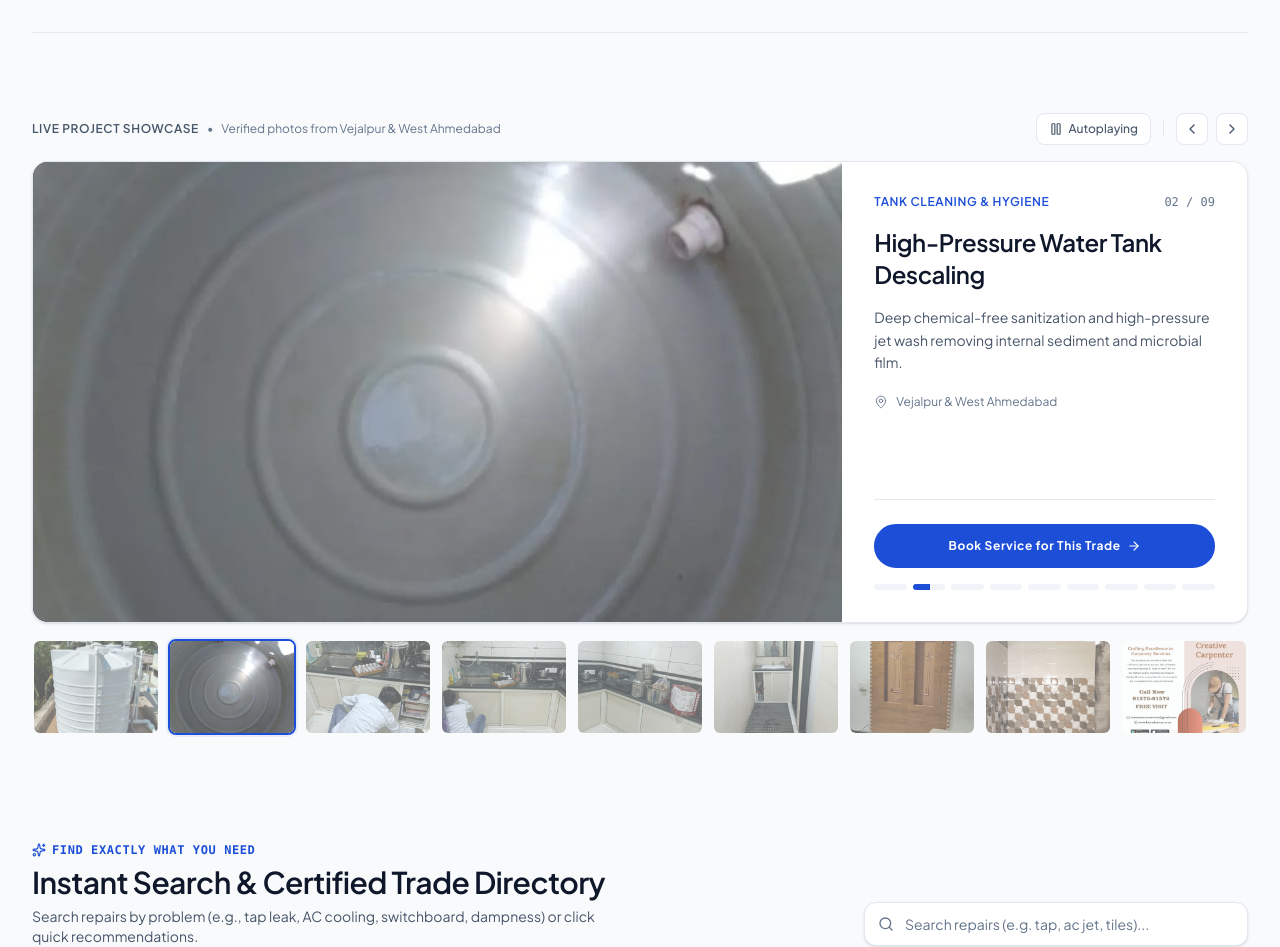
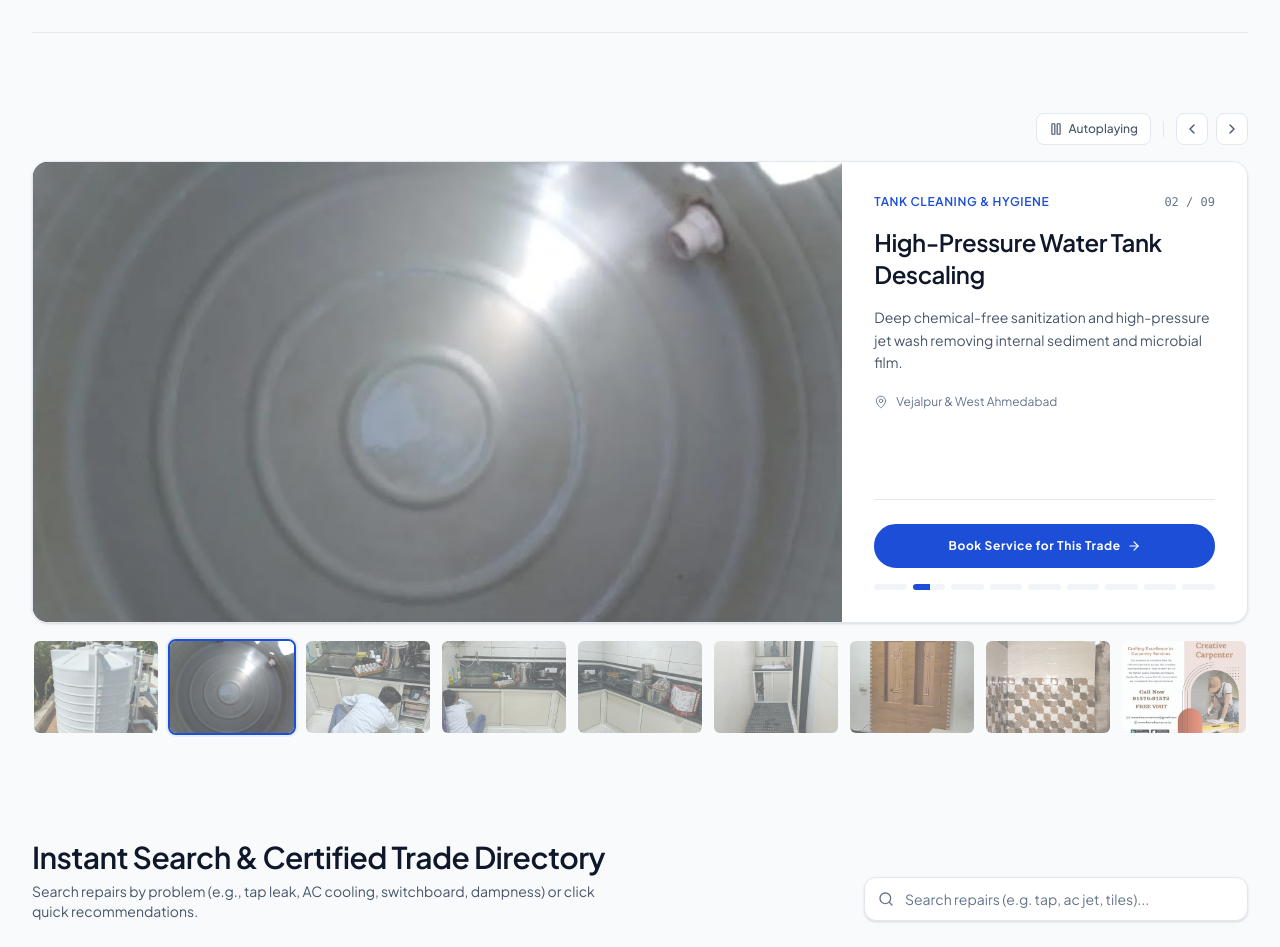
Before and after one commit to sp25126/assignment-J-RAT, a React (Vite) app: page / in a window 1280 px wide. Shown: the part 3316-4263 px from the top of the page. Built offline with nearby package versions, Linux system fonts and the light colour scheme.

Commit message:
style: remove remaining eyebrows and clean up headers

```diff
--- a/src/components/ReviewsSection.jsx
+++ b/src/components/ReviewsSection.jsx
@@ -31,9 +31,6 @@ export default function ReviewsSection() {
         {/* Exact Section Header from Original Site */}
         <div className="flex flex-col md:flex-row md:items-end justify-between gap-6 pb-10 border-b border-[#e5e3dc]">
           <div>
-            <div className="text-[11px] font-mono font-bold text-[#121316] uppercase tracking-wider mb-2">
-              GOOGLE REVIEWS
-            </div>
             <h2 className="text-3xl sm:text-4xl font-extrabold text-[#121316] tracking-tight font-display">
               Google reviews
             </h2>
--- a/src/components/Section2ServicesShowcase.jsx
+++ b/src/components/Section2ServicesShowcase.jsx
@@ -133,20 +133,8 @@ export default function Section2ServicesShowcase({ onOpenBooking, onSelectServic
           onMouseEnter={() => setIsHovered(true)}
           onMouseLeave={() => setIsHovered(false)}
         >
-          {/* Subheader & Controls */}
-          <div className="flex flex-col sm:flex-row sm:items-center justify-between gap-4">
-            <div className="flex items-center gap-2">
-              <span className="text-xs font-semibold uppercase tracking-wider text-[var(--ink-secondary)]">
-                Live Project Showcase
-              </span>
-              <span className="text-xs text-[var(--ink-muted)]">•</span>
-              <span className="text-xs text-[var(--ink-muted)]">
-                Verified photos from Vejalpur & West Ahmedabad
-              </span>
-            </div>
-
           {/* Carousel Controls */}
-            <div className="flex items-center gap-2">
+          <div className="flex items-center justify-end gap-2">
             <button
               type="button"
               onClick={() => setIsPlaying(!isPlaying)}
@@ -175,7 +163,6 @@ export default function Section2ServicesShowcase({ onOpenBooking, onSelectServic
             >
               <ChevronRight className="w-4 h-4" />
             </button>
-            </div>
           </div>
 
           {/* Featured Stage (Slider Card) */}
@@ -314,10 +301,6 @@ export default function Section2ServicesShowcase({ onOpenBooking, onSelectServic
         <div className="space-y-6 pt-6">
           <div className="flex flex-col lg:flex-row lg:items-end justify-between gap-6 pb-2">
             <div className="space-y-1.5 max-w-xl">
-              <div className="inline-flex items-center gap-1.5 text-xs font-mono font-semibold text-[var(--accent-primary)] uppercase tracking-wider">
-                <Sparkles className="w-3.5 h-3.5" />
-                <span>Find Exactly What You Need</span>
-              </div>
               <h3 className="text-2xl sm:text-3xl font-semibold tracking-[-0.02em] text-[var(--ink-primary)]">
                 Instant Search & Certified Trade Directory
               </h3>
@@ -512,7 +495,6 @@ export default function Section2ServicesShowcase({ onOpenBooking, onSelectServic
           </div>
           )}
         </div>
-
       </div>
     </section>
   );
```
Lines whose indentation alone changed are shown as unchanged.
